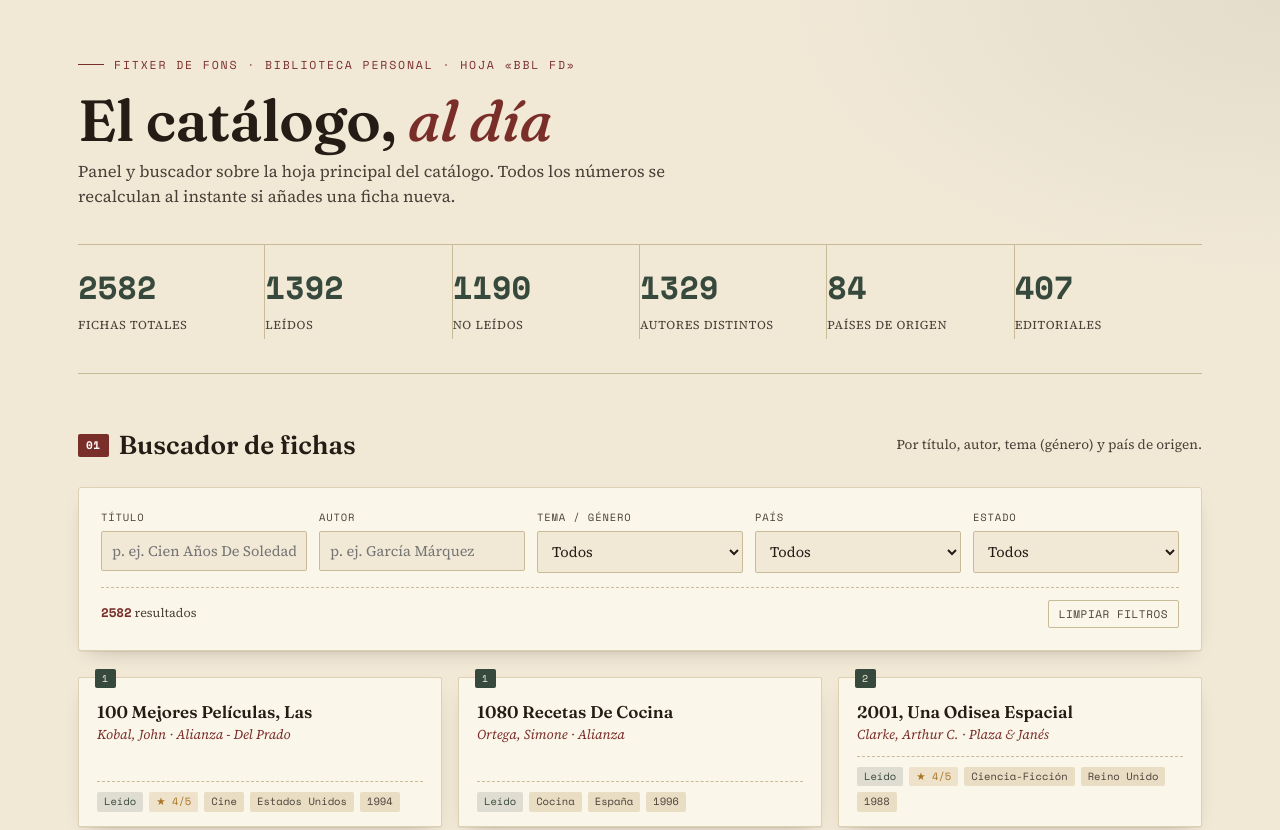
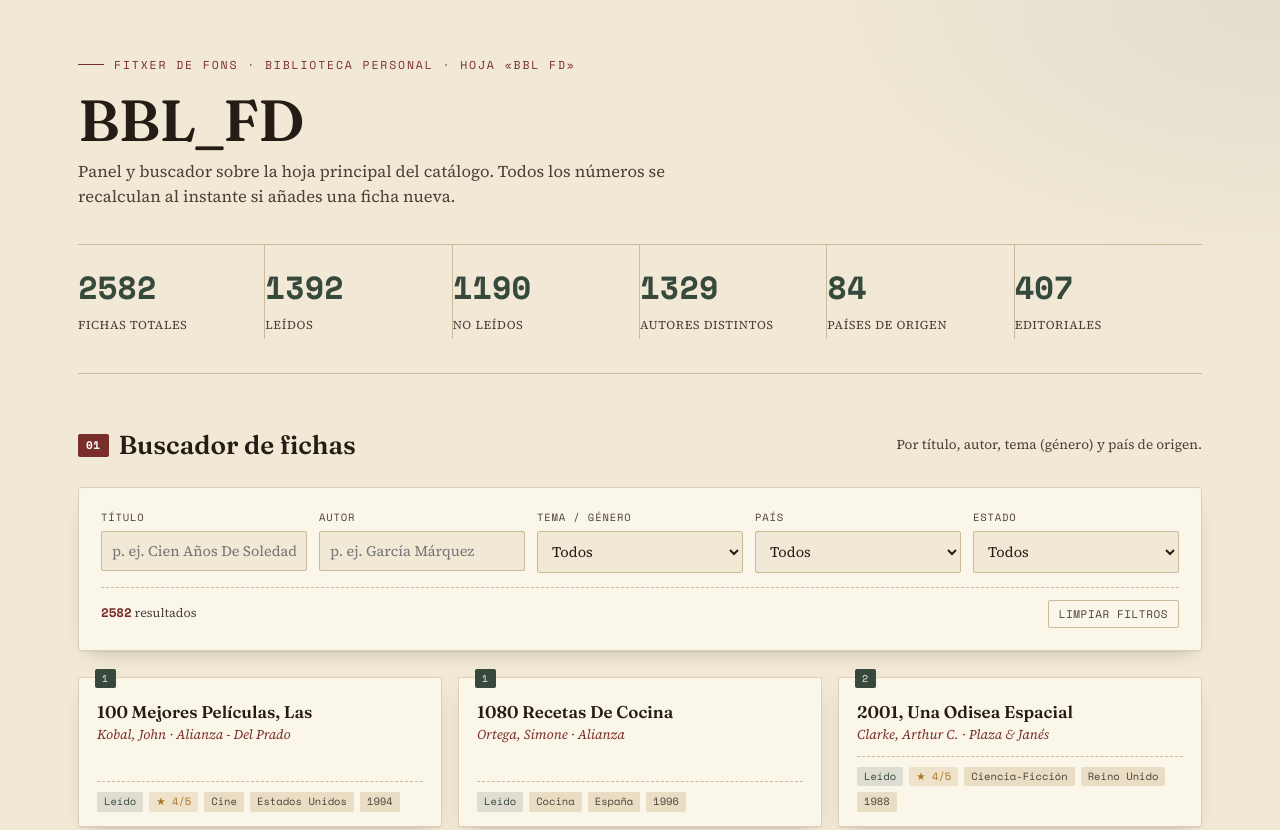
Before and after one commit to fdstbn/biblioteca, a plain HTML site: page index.html in a window 1280 px wide. Shown: the top 830 px of the page. Drawn offline with nearby package versions, Linux system fonts and the light colour scheme.

Commit message:
Update title in index.html to 'BBL_FD'

```diff
--- a/index.html
+++ b/index.html
@@ -407,7 +407,7 @@ footer{
 
 <header class="hero">
   <div class="eyebrow">Fitxer de fons · Biblioteca personal · hoja «BBL fd»</div>
-  <h1 class="title">El catálogo, <em>al día</em></h1>
+  <h1 class="title">BBL_FD</em></h1>
   <p class="subtitle">Panel y buscador sobre la hoja principal del catálogo. Todos los números se recalculan al instante si añades una ficha nueva.</p>
   <div class="stat-row" id="statRow"></div>
 </header>
```
